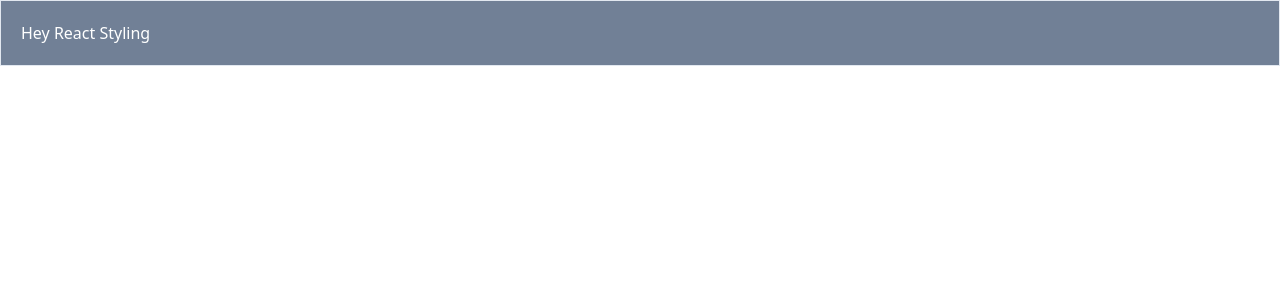
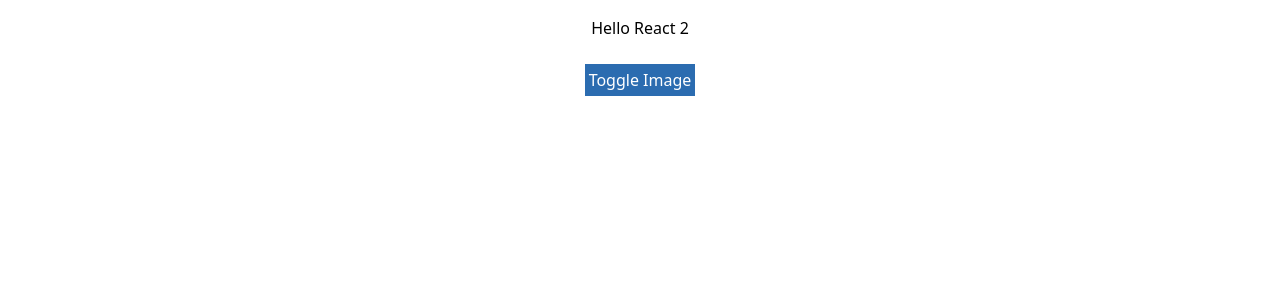
Before and after one commit to RohollhSH/BitfumesReactTutorial, a React (Create React App) app: page / in a window 1280 px wide. Shown: the top 300 px of the page. Built offline with nearby package versions, Linux system fonts and the light colour scheme.

Commit message:
17 ReactJS basics Handle Click Event https://youtu.be/39kSTwui3Ek

```diff
--- a/src/App.js
+++ b/src/App.js
@@ -1,20 +1,45 @@
 import React from "react";
 import "./assets/css/style.css";
 
-/*class App extends React.Component{
+class App extends React.Component {
     constructor(props) {
         super(props);
-        this.state = { title:"Hello React" };
+        this.state = {title: "Hello React 2", isShowing: false};
     }
 
+    // states are Immutable
+
     render() {
-        return(
-            <div>{ this.state.title }</div>
+        return (
+            <section className="flex justify-center">
+                <div className="w-1/2">
+                    <div className="text-center">
+                        <div className="my-4">{this.state.title}</div>
+                        <button
+                            className="p-1 bg-blue-700 text-white my-2"
+                            onClick={
+                                ()=>(this.setState({isShowing : !this.state.isShowing}))
+                            }
+                        >
+                            Toggle Image
+                        </button>
+                    </div>
+
+                    {
+                        this.state.isShowing ? (
+                            <img
+                                src="https://images.unsplash.com/photo-1595845003613-4e0c4e5cc1a3?ixlib=rb-1.2.1&ixid=eyJhcHBfaWQiOjEyMDd9&auto=format&fit=crop&w=1350&q=80"
+                                alt=""/>
+                        ) : null
+                    }
+
+                </div>
+            </section>
         )
     }
-}*/
+}
 
-function App({title}) {
+/*function App({title}) {
     return (
         <div>
             <div className="bg-gray-600 text-white p-5 border">
@@ -22,6 +47,6 @@ function App({title}) {
             </div>
         </div>
     );
-}
+}*/
 
 export default App;
```
